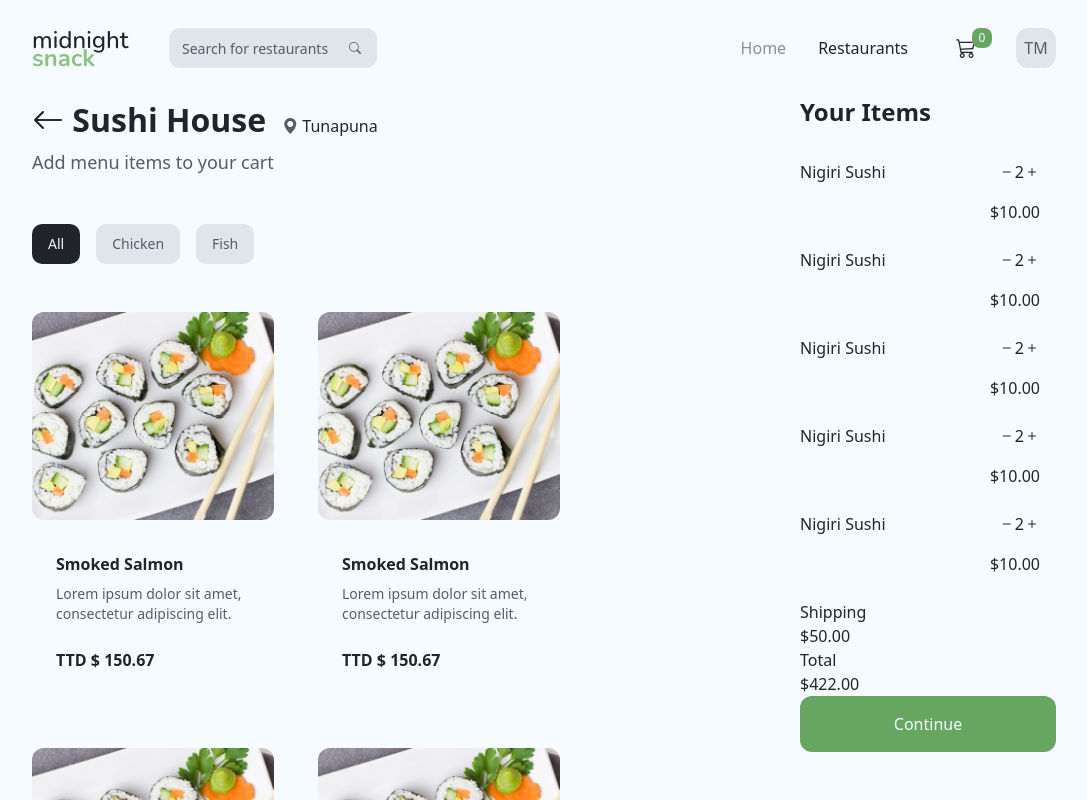
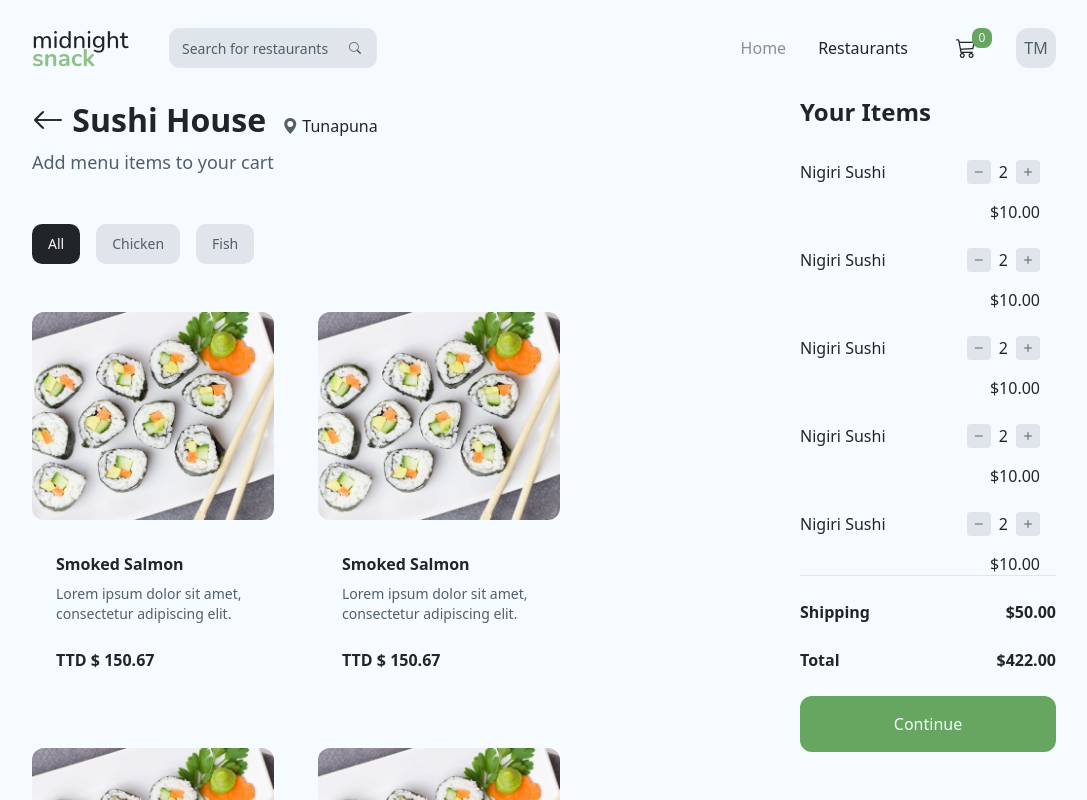
Before and after one commit to TerrenceMurray/MidnightSnack, a React (Vite) app: page /restaurants/1 in a window 1280 px wide. Shown: the whole page, without its empty margins (96-1183 px from the left). Built offline with nearby package versions, Linux system fonts and the light colour scheme.

Commit message:
Completed Restaurant page layout and animations

```diff
--- a/src/components/MenuItem.jsx
+++ b/src/components/MenuItem.jsx
@@ -1,10 +1,10 @@
 import React from 'react';
 import Image from '@/assets/pexels-pixabay-357756.jpg';
 
-export default function MenuItem ()
+export default function MenuItem ({onClick})
 {
     return (
-        <aside className='flex flex-col w-[15.125rem]'>
+        <aside className='flex flex-col w-[15.125rem] cursor-pointer hover:opacity-60 duration-75 transition-opacity' onClick={onClick}>
             <img className='h-52 object-cover rounded-lg' src={Image} alt="Smoked Salmon" />
             <section className='py-8 px-6'>
                 <h1 className='text-md font-semibold'>Smoked Salmon</h1>
--- a/src/components/shared/Cart.jsx
+++ b/src/components/shared/Cart.jsx
@@ -12,12 +12,12 @@ export default function Cart ({ children, className })
                     {children}
                 </ul>
             </ScrollArea>
-            <section>
-                <div>
+            <section className='flex flex-col py-6 gap-6 font-semibold border-t border-t-foreground'>
+                <div className='flex justify-between'>
                     <p>Shipping</p>
                     <p>$50.00</p>
                 </div>
-                <div>
+                <div className='flex justify-between'>
                     <p>Total</p>
                     <p>$422.00</p>
                 </div>
--- a/src/components/shared/CartQuantity.jsx
+++ b/src/components/shared/CartQuantity.jsx
@@ -3,10 +3,10 @@ import React from 'react';
 export default function CartQuantity ({ onIncrement, onDecrement, quantity })
 {
     return (
-        <div aria-label='quantity input' className='flex items-center'>
-            <button className='text-primary'><i className="bi bi-dash"></i></button>
+        <div aria-label='quantity input' className='flex items-center gap-2'>
+            <button aria-label='increase quantity' className='text-secondary rounded-[0.25rem] w-6 aspect-square bg-foreground transition-colors duration-75 ring-offset-background focus-visible:outline-none focus-visible:ring-2 focus-visible:ring-ring focus-visible:ring-offset-2 hover:bg-white-950 hover:text-button-text'><i className="bi bi-dash"></i></button>
             <span>{quantity}</span>
-            <button className='text-primary'><i className="bi bi-plus"></i></button>
+            <button aria-label='decrease quantity' className='text-secondary rounded-[0.25rem] w-6 aspect-square bg-foreground transition-colors duration-75 ring-offset-background focus-visible:outline-none focus-visible:ring-2 focus-visible:ring-ring focus-visible:ring-offset-2 hover:bg-white-950 hover:text-button-text'><i className="bi bi-plus"></i></button>
         </div>
     );
 }
--- a/src/pages/Restaurant.jsx
+++ b/src/pages/Restaurant.jsx
@@ -62,7 +62,7 @@ export default function Restaurant ()
                     <CartOrder quantity={2} />
                     <CartOrder quantity={2} />
                 </Cart>
-                <Link className="mt-auto bg-accent-surface text-center text-button-text py-4 rounded-lg" to="/cart">Continue</Link>
+                <Link className="mt-auto bg-accent-surface text-center text-button-text py-4 rounded-lg ring-offset-background focus-visible:outline-none focus-visible:ring-2 focus-visible:ring-ring focus-visible:ring-offset-2 hover:opacity-60 transition-opacity duration-75" to="/cart">Continue</Link>
             </section>
         </main>
     );
```
